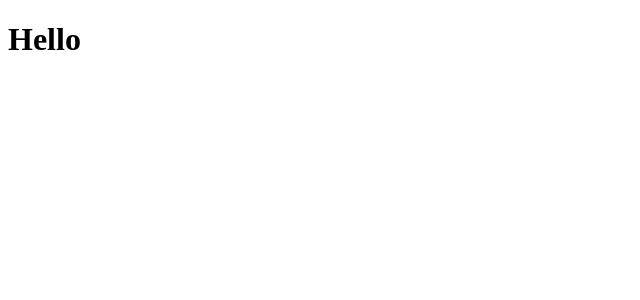
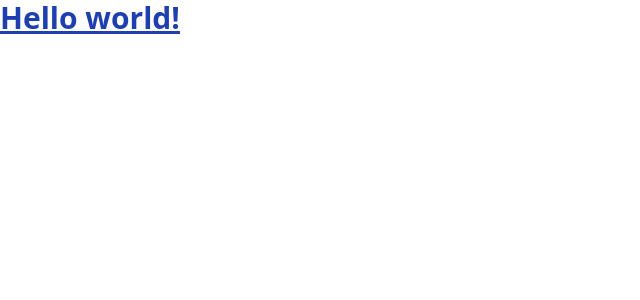
Before and after one commit to kristjanv001/country-labs, an Angular app: page / in a window 1280 px wide. Shown: the top 300 px of the page, without its empty margins (0-640 px from the left). Built offline with nearby package versions, Linux system fonts and the light colour scheme.

Commit message:
added tailwind

```diff
--- a/package.json
+++ b/package.json
@@ -27,12 +27,15 @@
     "@angular/cli": "^17.0.8",
     "@angular/compiler-cli": "^17.0.0",
     "@types/jasmine": "~5.1.0",
+    "autoprefixer": "^10.4.17",
     "jasmine-core": "~5.1.0",
     "karma": "~6.4.0",
     "karma-chrome-launcher": "~3.2.0",
     "karma-coverage": "~2.2.0",
     "karma-jasmine": "~5.1.0",
     "karma-jasmine-html-reporter": "~2.1.0",
+    "postcss": "^8.4.33",
+    "tailwindcss": "^3.4.1",
     "typescript": "~5.2.2"
   }
 }
--- a/src/app/app.component.html
+++ b/src/app/app.component.html
@@ -1 +1,3 @@
-<h1>Hello</h1>
+<h1 class="text-3xl font-bold underline text-blue-800">
+  Hello world!
+</h1>
--- a/src/styles.css
+++ b/src/styles.css
@@ -1 +1,3 @@
-/* You can add global styles to this file, and also import other style files */
+@tailwind base;
+@tailwind components;
+@tailwind utilities;
--- /dev/null
+++ b/tailwind.config.js
@@ -0,0 +1,10 @@
+/** @type {import('tailwindcss').Config} */
+module.exports = {
+  content: [
+    "./src/**/*.{html,ts}",
+  ],
+  theme: {
+    extend: {},
+  },
+  plugins: [],
+}
```
Also changed, not shown: 1 other file (tests, documents, lock files or other folders).
